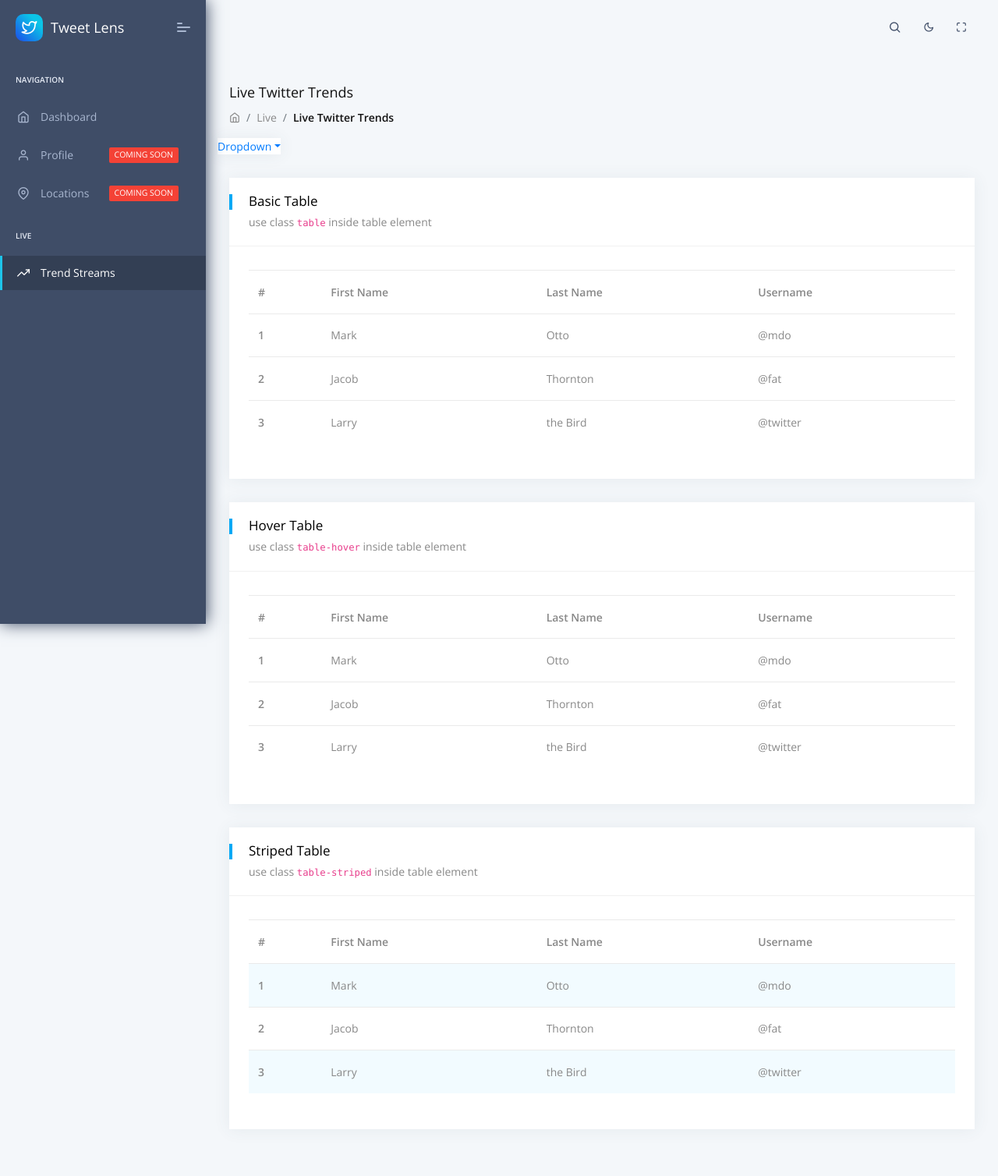
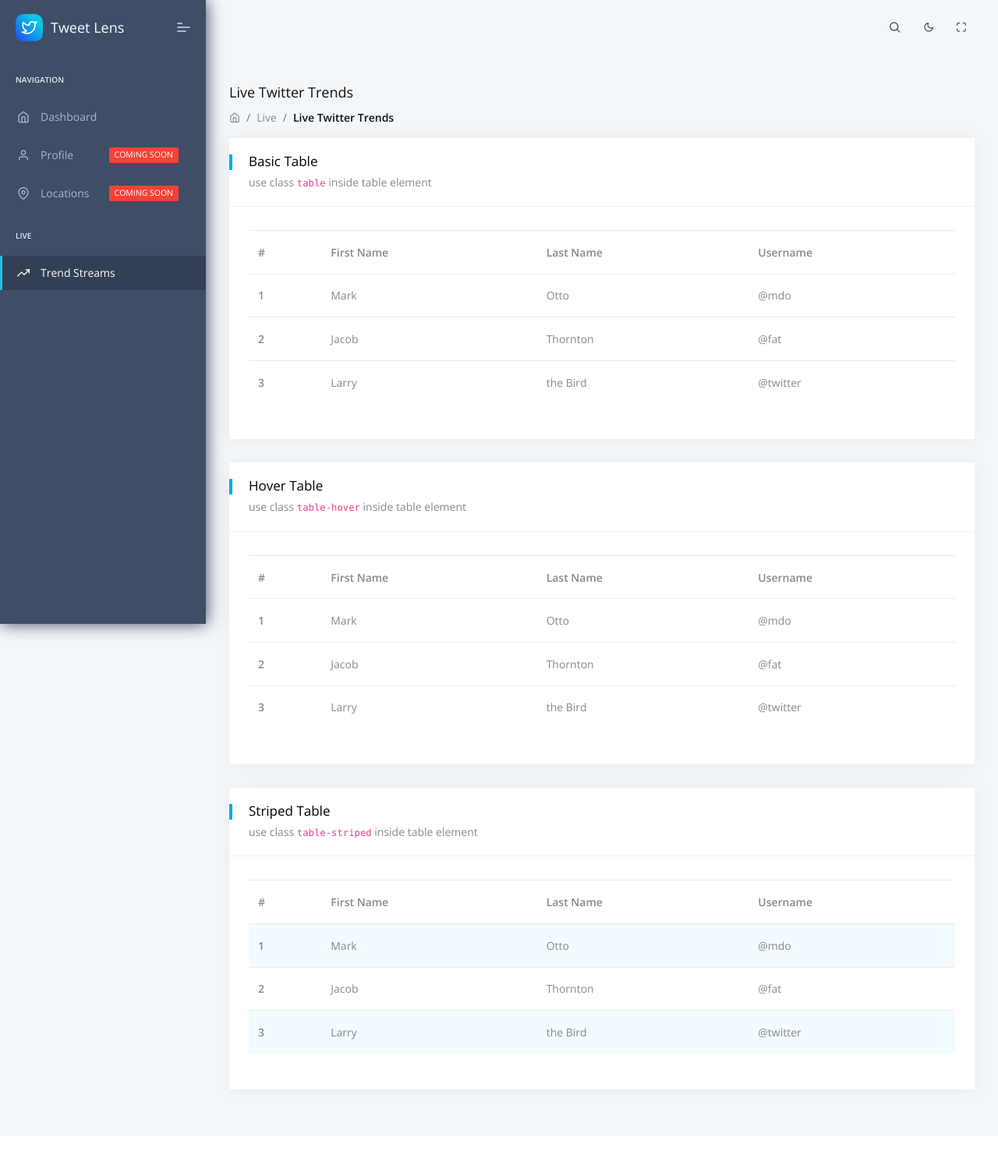
Before and after one commit to michaelMondoro/tweet_lens, a Flask app: page /live_trends.html in a window 1280 px wide. Shown: the whole page at 78% size. After the commit the page ends 1411 px from the top, so only its background shows below. Run offline with Flask 2, Linux system fonts and the light colour scheme; some libraries are stand-ins or nearby versions.

Commit message:
removed silly dropdown

```diff
--- a/templates/home/live_trends.html
+++ b/templates/home/live_trends.html
@@ -36,18 +36,7 @@
                         <div class="page-wrapper">
                             <!-- [ Main Content ] start -->
                             <div class="row">
-                                <div class="card">
-                                    <ul class="navbar-nav mr-auto">
-                                        <li class="nav-item dropdown">
-                                            <a class="dropdown-toggle" href="javascript:" data-toggle="dropdown">Dropdown</a>
-                                            <ul class="dropdown-menu">
-                                                <li><a class="dropdown-item" href="javascript:">Action</a></li>
-                                                <li><a class="dropdown-item" href="javascript:">Another action</a></li>
-                                                <li><a class="dropdown-item" href="javascript:">Something else here</a></li>
-                                            </ul>
-                                        </li>
-                                    </ul>
-                                </div>
+
                                 <!-- [ basic-table ] start -->
                                 <div class="col-xl-12">
                                     <div class="card">
```
